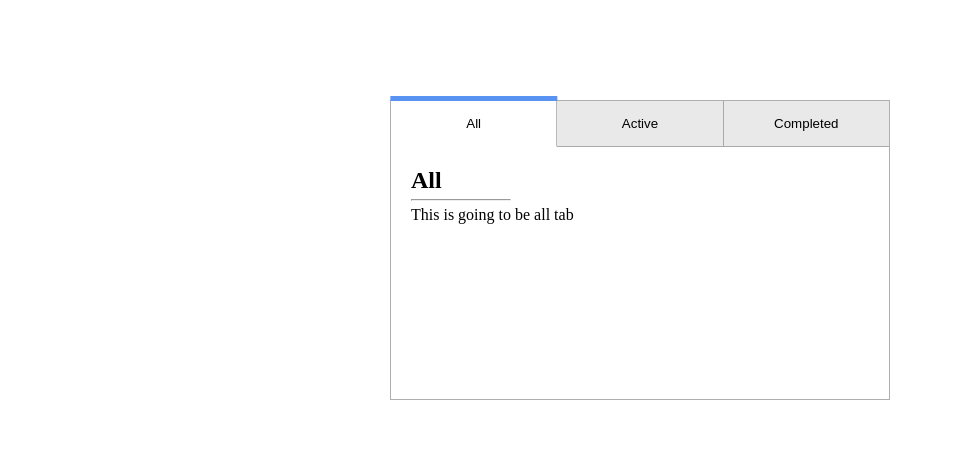
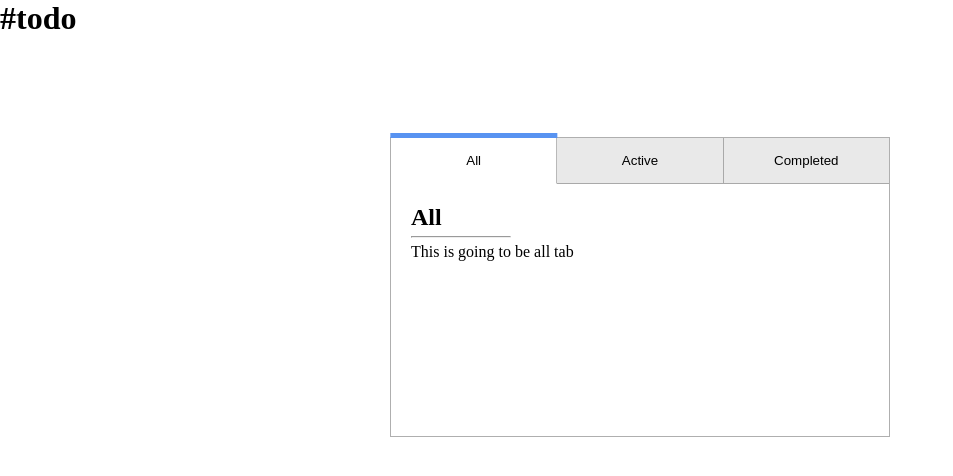
Before and after one commit to hitmaizer/todo-list, a React (Create React App) app: page / in a window 1280 px wide. Shown: the top 476 px of the page, without its empty margins (0-953 px from the left). Built offline with nearby package versions, Linux system fonts and the light colour scheme.

Commit message:
css import on app component

```diff
--- a/src/App.jsx
+++ b/src/App.jsx
@@ -1,5 +1,6 @@
 import React from 'react';
 import Tabs from './components/Tabs';
+import './scss/style.css';
 
 export default function App() {
     const [toggleState, setToggleState] = React.useState(1);
@@ -11,6 +12,7 @@ export default function App() {
 
     return (
         <div className="page__wrapper">
+            <h1 className="page__title">#todo</h1>
             <Tabs
             clickHandler={toggleTab}
             state={toggleState}
--- a/src/index.js
+++ b/src/index.js
@@ -1,7 +1,7 @@
 import React from 'react';
 import ReactDOM from 'react-dom';
 import App from './App';
-import './scss/style.css';
+
 
 
 
```
